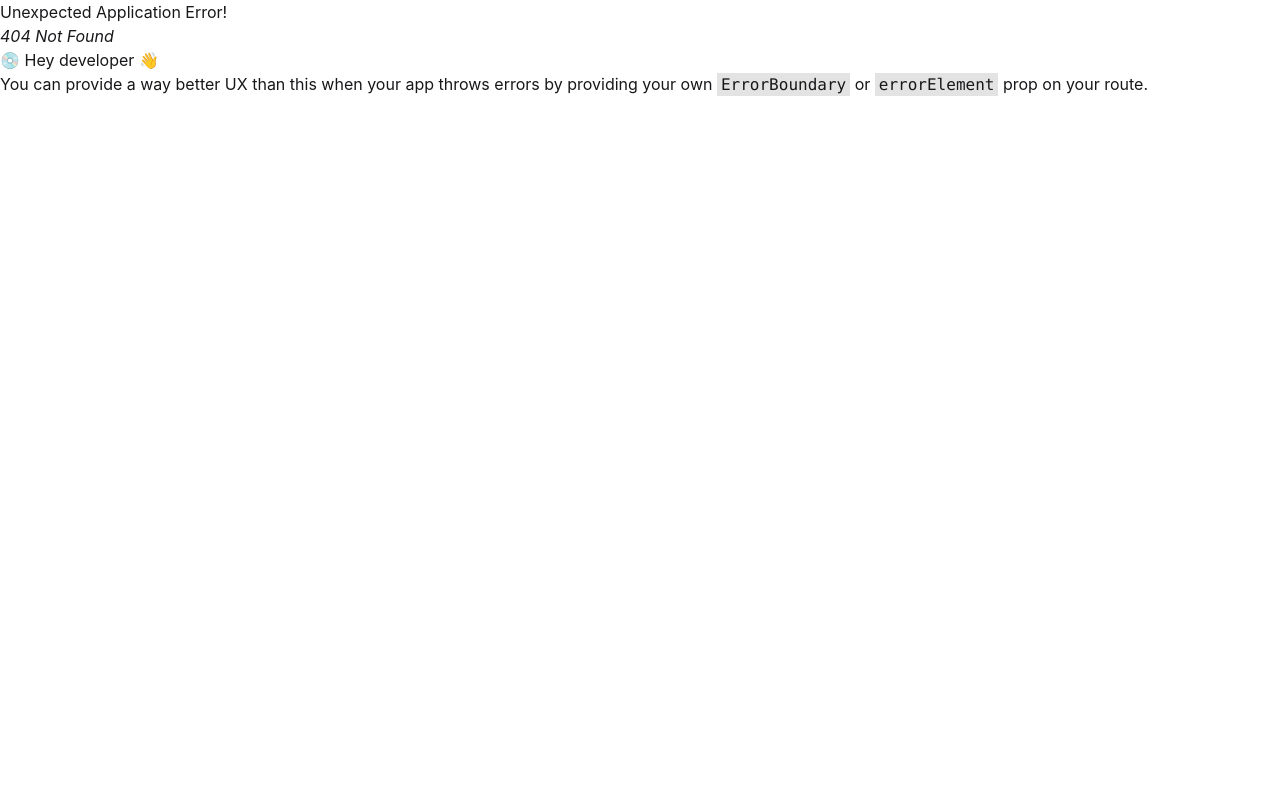
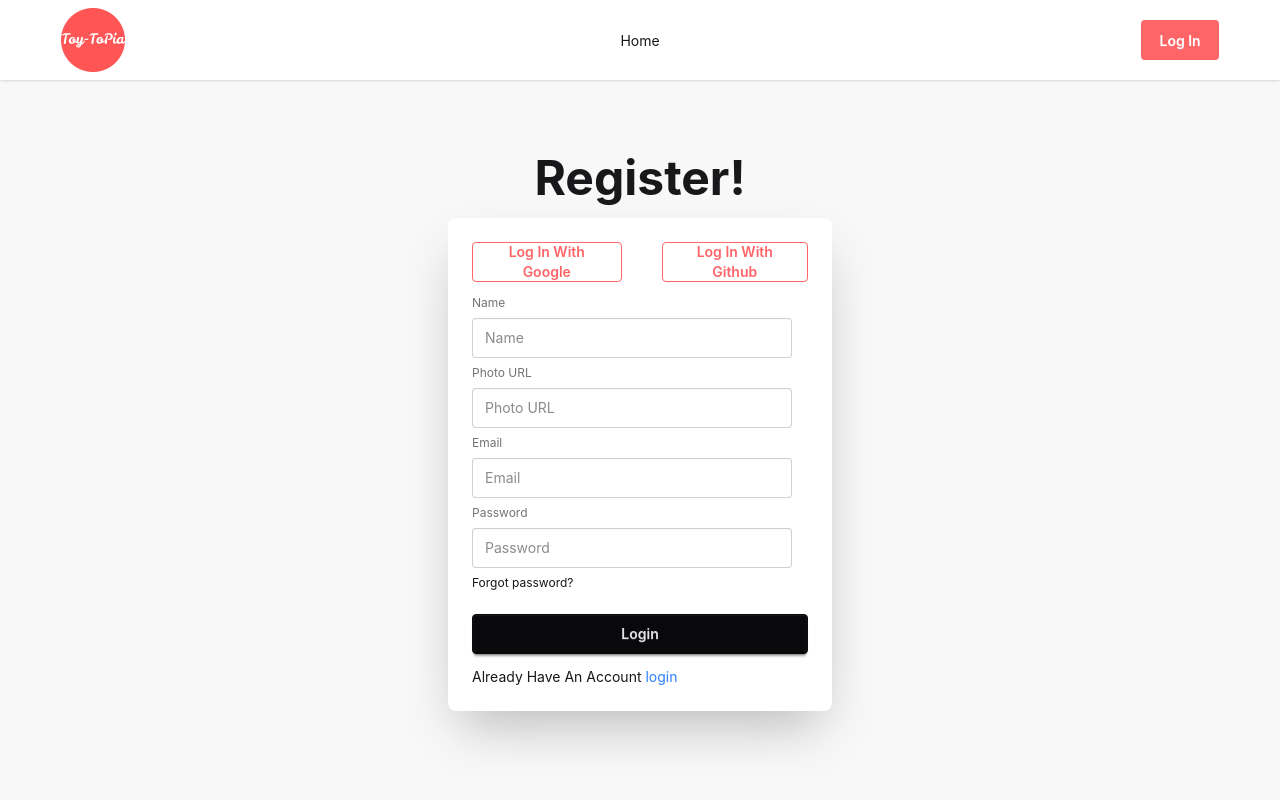
Before and after one commit to al-bariul/Toy-ToPia, a React (Vite) app: page /auth/register in a window 1280 px wide. Before the commit this address had no page. Shown: the top 800 px of the page. Built offline with nearby package versions, Linux system fonts and the light colour scheme.

Commit message:
login and registration form design added

```diff
--- /dev/null
+++ b/src/Components/Login.jsx
@@ -0,0 +1,68 @@
+import React from "react";
+import { Link } from "react-router";
+
+const Login = () => {
+  return (
+    <div className="bg-base-200 min-h-[calc(100vh-80px)] flex flex-col items-center justify-center">
+      <div className="text-center lg:text-left">
+        <h1 className="text-5xl font-bold">Login now!</h1>
+      </div>
+      {/* Log In Form */}
+      <div className="hero">
+        <div className="hero-content flex-col lg:flex-row-reverse">
+          <div className="card bg-base-100 w-full max-w-sm shrink-0 shadow-2xl">
+            <div className="card-body">
+              {/* Log IN With Google and Github */}
+              <div className="login-with-google-github flex items-center justify-center">
+                <div className="google">
+                  <button className="btn border-red-400 bg-transparent hover:bg-red-400 text-sm text-red-400 hover:text-white">
+                    Log In With Google
+                  </button>
+                </div>
+                <div className="github ml-10">
+                  <button className="btn border-red-400 bg-transparent hover:bg-red-400 text-sm text-red-400 hover:text-white">
+                    Log In With Github
+                  </button>
+                </div>
+              </div>
+              <form>
+                <fieldset className="fieldset">
+                  <label className="label">Email</label>
+                  <input
+                    type="email"
+                    className="input"
+                    placeholder="Email"
+                    name="email"
+                  />
+                  <label className="label">Password</label>
+                  <input
+                    type="password"
+                    className="input"
+                    placeholder="Password"
+                    name="password"
+                  />
+                  <div>
+                    <a className="link link-hover">Forgot password?</a>
+                  </div>
+                  <button className="btn btn-neutral mt-4">Login</button>
+                </fieldset>
+              </form>
+              {/* Already Have An Account */}
+              <p>
+                New To Our Website{" "}
+                <Link
+                  className="text-blue-500 hover:text-blue-900"
+                  to="/auth/register"
+                >
+                  Register
+                </Link>
+              </p>
+            </div>
+          </div>
+        </div>
+      </div>
+    </div>
+  );
+};
+
+export default Login;
--- a/src/Components/Navbar.jsx
+++ b/src/Components/Navbar.jsx
@@ -1,13 +1,20 @@
 import React from "react";
-import { Link } from "react-router";
+import { Link, NavLink } from "react-router";
 
 const Navbar = () => {
   const links = (
     <>
-      <li>
-        <a>Home</a>
-      </li>
+      <NavLink to={"/"}>Home</NavLink>
     </>
+  );
+
+  const loginBtn = (
+    <Link
+      to={"/auth/login"}
+      className="btn bg-red-400 text-white hover:bg-white hover:text-red-400 border-2 border-red-400"
+    >
+      Log In
+    </Link>
   );
 
   return (
@@ -53,11 +60,7 @@ const Navbar = () => {
           {/* Big Screen Lists */}
           <ul className="menu menu-horizontal px-1">{links}</ul>
         </div>
-        <div className="navbar-end">
-          <a className="btn bg-red-400 text-white hover:bg-white hover:text-red-400 border-2 border-red-400">
-            Log In
-          </a>
-        </div>
+        <div className="navbar-end">{loginBtn}</div>
       </div>
     </div>
   );
--- /dev/null
+++ b/src/Components/Register.jsx
@@ -0,0 +1,84 @@
+import React from "react";
+import { Link } from "react-router";
+
+const Register = () => {
+  return (
+    <div className="bg-base-200 min-h-[calc(100vh-80px)] flex flex-col items-center justify-center">
+      <div className="text-center lg:text-left">
+        <h1 className="text-5xl font-bold">Register!</h1>
+      </div>
+      {/* Log In Form */}
+      <div className="hero">
+        <div className="hero-content flex-col lg:flex-row-reverse">
+          <div className="card bg-base-100 w-full max-w-sm shrink-0 shadow-2xl">
+            <div className="card-body">
+              {/* Log IN With Google and Github */}
+              <div className="login-with-google-github flex items-center justify-center">
+                <div className="google">
+                  <button className="btn border-red-400 bg-transparent hover:bg-red-400 text-sm text-red-400 hover:text-white">
+                    Log In With Google
+                  </button>
+                </div>
+                <div className="github ml-10">
+                  <button className="btn border-red-400 bg-transparent hover:bg-red-400 text-sm text-red-400 hover:text-white">
+                    Log In With Github
+                  </button>
+                </div>
+              </div>
+              <form>
+                <fieldset className="fieldset">
+                  <label className="label">Name</label>
+                  <input
+                    type="text"
+                    name="name"
+                    className="input"
+                    placeholder="Name"
+                  />
+
+                  <label className="label">Photo URL</label>
+                  <input
+                    type="text"
+                    name="photo"
+                    className="input"
+                    placeholder="Photo URL"
+                  />
+
+                  <label className="label">Email</label>
+                  <input
+                    type="email"
+                    className="input"
+                    placeholder="Email"
+                    name="email"
+                  />
+                  <label className="label">Password</label>
+                  <input
+                    type="password"
+                    className="input"
+                    placeholder="Password"
+                    name="password"
+                  />
+                  <div>
+                    <a className="link link-hover">Forgot password?</a>
+                  </div>
+                  <button className="btn btn-neutral mt-4">Login</button>
+                </fieldset>
+              </form>
+              {/* Already Have An Account */}
+              <p>
+                Already Have An Account{" "}
+                <Link
+                  className="text-blue-500 hover:text-blue-900"
+                  to="/auth/login"
+                >
+                  login
+                </Link>
+              </p>
+            </div>
+          </div>
+        </div>
+      </div>
+    </div>
+  );
+};
+
+export default Register;
--- /dev/null
+++ b/src/Layouts/AuthLayouts.jsx
@@ -0,0 +1,24 @@
+import React from "react";
+import Login from "../Components/Login";
+import { Outlet } from "react-router";
+import Navbar from "../Components/Navbar";
+import Footer from "../Components/Footer";
+
+const AuthLayouts = () => {
+  return (
+    <div>
+      {/* Navigation Bar */}
+      <nav className="sticky top-0 z-50 bg-white ">
+        <Navbar></Navbar>
+      </nav>
+
+      {/* Children */}
+      <Outlet></Outlet>
+
+      {/* Footer */}
+      <Footer></Footer>
+    </div>
+  );
+};
+
+export default AuthLayouts;
```
Also changed, not shown: src/Routes/Routes.jsx (+17 -0 lines).
